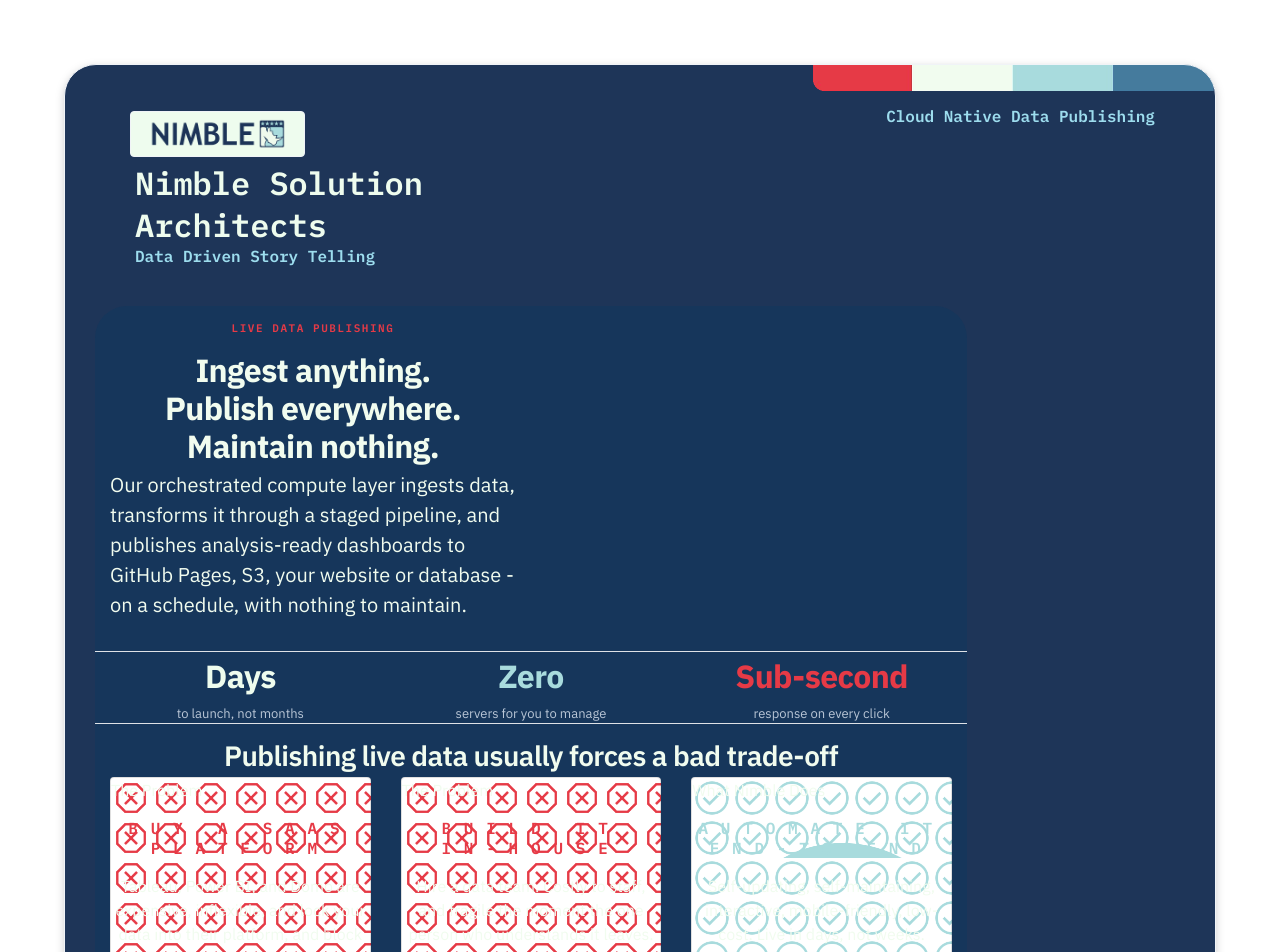
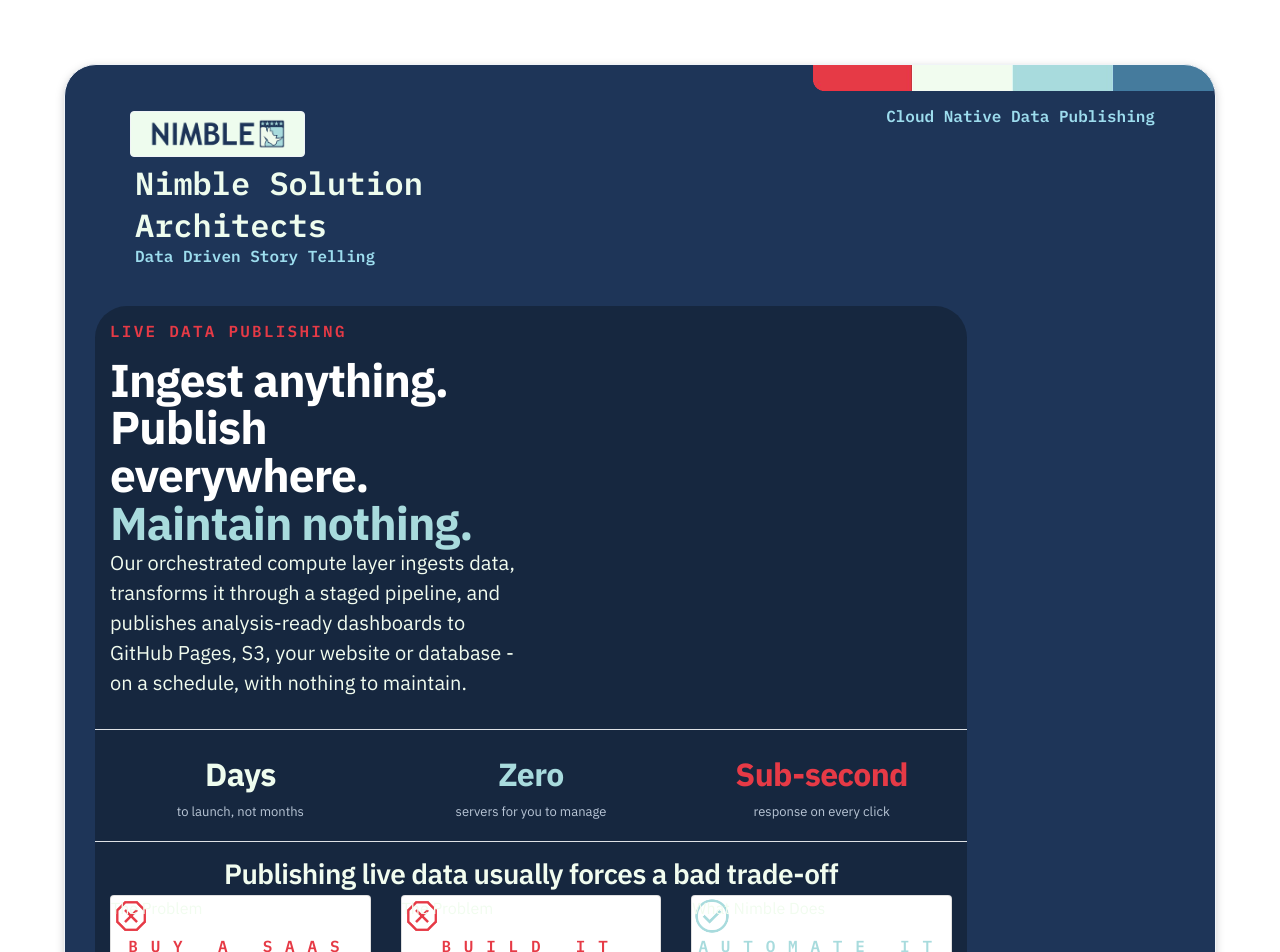
Before and after one commit to nimblesa/nimblesa.github.io, a Jekyll site: the page built from index.html, in a window 1280 px wide. Shown: the top 952 px of the page. Built offline with Jekyll 4.4.1, drawn with Linux system fonts in a browser that asks for light colours.

Commit message:
update:NIMBLESA:layout:2026:7:3

```diff
--- a/www/css/www.css
+++ b/www/css/www.css
@@ -4,6 +4,7 @@
     --primary-bg-lt: #16283F;
     --primary-text-color: #F1FCEF;
     --primary-navy: #16365b;        /* (navy)        */
+    --primary-dk-navy: #16273f;     /* (dark navy)        */
     --primary-off-white: #eefcee;   /* (green/white) */
     --primary-lt-blue: #9dddee;     /* (lt blue)     */
     --primary-lt-lt-blue: #f2f9fa;  /* (lt lt blue)  */
@@ -298,19 +299,20 @@ h4 {
 
 .post {
     max-width: 80%;
-    background: var(--primary-navy);
+    background: var(--primary-dk-navy);
     border-radius: 2em;
     padding: 15px;
 }
 
 .post .pre-title {
-    font: 600 0.6875rem 'IBM Plex Mono', monospace;
+    font: 600 1rem 'IBM Plex Mono', monospace;
     color: var(--accent-red);
     letter-spacing: .14em;
     text-transform: uppercase;
+    text-align: left;
 }
 
-h1.post-title {
+h1.title {
     margin:0;
     font-size:46px;
     line-height:1.04;
@@ -320,7 +322,7 @@ h1.post-title {
     text-align: left;
 }
 
-h1.post-title .offset-color {
+h1.title .offset-color {
     color: var(--accent-teal-lt);
 }
 
@@ -331,6 +333,11 @@ h1.post-title .offset-color {
 .post .feature-row {
     margin-top: 15px;
     margin-bottom: 15px;
+}
+
+.post .feature-col {
+    padding-top: 20px;
+    padding-bottom: 20px;
 }
 
 .post .stat-value {
@@ -362,6 +369,7 @@ h1.post-title .offset-color {
     background-image: url("../img/icons/problem_red.png");
     background-position: top left;
     background-size: 40px;
+    background-repeat: no-repeat;
 }
 
 .post .problem-title {
@@ -381,6 +389,7 @@ h1.post-title .offset-color {
     background-image: url("../img/icons/solution_teal.png");
     background-position: top left;
     background-size: 40px;
+    background-repeat: no-repeat;
 }
 
 .post .solution-title {
```
